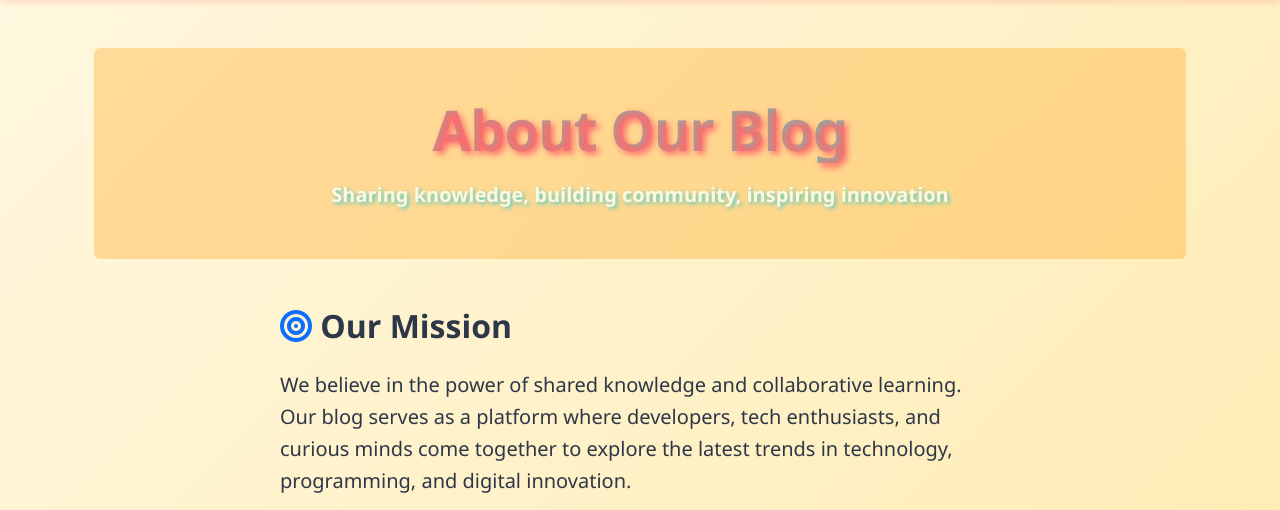
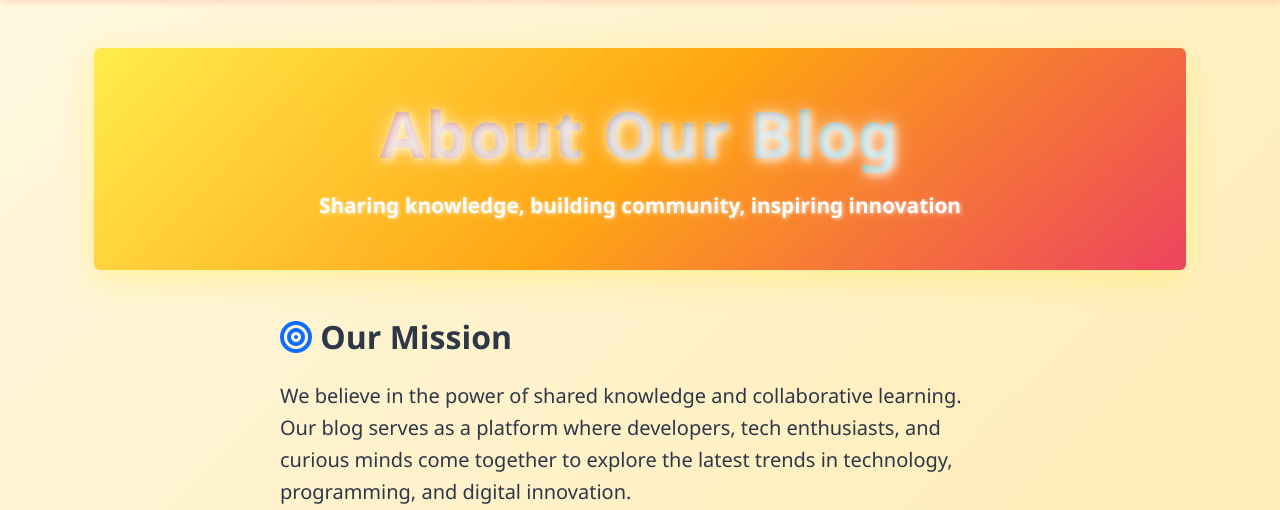
Before and after one commit to egg3552/Capstone-Project, a Django app: page /about/ in a window 1280 px wide. Shown: the part 71-581 px from the top of the page. Run offline with Django 5.2, Linux system fonts and the light colour scheme; some libraries are stand-ins or nearby versions.

Commit message:
enhance: Make About page text ultra-bright and clean with white glow effects

```diff
--- a/static/css/style.css
+++ b/static/css/style.css
@@ -555,13 +555,14 @@
   }
 }
 
-/* About page specific styling with bright colors */
+/* About page specific styling with ultra-bright colors */
 .about-hero {
-  background: linear-gradient(135deg, var(--gradient-sunset)) !important;
+  background: linear-gradient(135deg, #ffeb3b 0%, #ff9800 50%, #e91e63 100%) !important;
   position: relative;
   overflow: hidden;
   border: none !important;
   color: white !important;
+  box-shadow: 0 8px 32px rgba(255, 235, 59, 0.4) !important;
 }
 
 .about-hero::before {
@@ -571,7 +572,7 @@
   left: 0;
   right: 0;
   bottom: 0;
-  background: rgba(255, 152, 0, 0.3);  /* Bright orange overlay */
+  background: linear-gradient(45deg, rgba(255, 255, 255, 0.1), rgba(255, 235, 59, 0.2));  /* Bright light overlay */
   z-index: 1;
 }
 
@@ -582,17 +583,21 @@
 
 .about-hero .about-title {
   color: #ffffff !important;  /* Pure white for maximum contrast */
-  text-shadow: 3px 3px 6px var(--primary-color) !important;  /* Bright colored shadow */
+  text-shadow: 2px 2px 8px rgba(255, 255, 255, 0.8),
+               0 0 20px rgba(255, 255, 255, 0.6),
+               0 0 30px rgba(255, 235, 59, 0.4) !important;  /* Bright white glow */
   font-weight: 900 !important;  /* Extra bold for better visibility */
-  letter-spacing: -0.02em !important;
+  letter-spacing: 2px !important;
   text-transform: none !important;
   opacity: 1 !important;
-  font-size: 3.5rem !important;  /* Make it larger */
+  font-size: 4rem !important;  /* Make it larger */
 }
 
 .about-hero .about-subtitle {
-  color: #fff8e1 !important;  /* Warm light cream for subtitle */
-  text-shadow: 2px 2px 4px var(--secondary-color) !important;
+  color: #ffffff !important;  /* Pure white for subtitle */
+  text-shadow: 1px 1px 4px rgba(255, 255, 255, 0.7),
+               0 0 10px rgba(255, 235, 59, 0.5) !important;  /* Bright white glow */
   opacity: 1 !important;
   font-weight: 600 !important;
+  font-size: 1.3rem !important;
 }
--- a/templates/blog/about.html
+++ b/templates/blog/about.html
@@ -9,8 +9,8 @@
     <div class="row mb-5">
         <div class="col-12 text-center">
             <div class="rounded p-5 about-hero">
-                <h1 class="display-4 mb-3 about-title" style="color: #ffffff !important; text-shadow: 3px 3px 6px #ff6b6b !important; font-weight: 900 !important; font-size: 3.5rem !important;">About Our Blog</h1>
-                <p class="lead mb-0 about-subtitle">Sharing knowledge, building community, inspiring innovation</p>
+                <h1 class="display-4 mb-3 about-title" style="color: #ffffff !important; text-shadow: 2px 2px 8px rgba(255, 255, 255, 0.8), 0 0 20px rgba(255, 255, 255, 0.6) !important; font-weight: 900 !important; font-size: 4rem !important; letter-spacing: 2px !important;">About Our Blog</h1>
+                <p class="lead mb-0 about-subtitle" style="color: #ffffff !important; text-shadow: 1px 1px 4px rgba(255, 255, 255, 0.7) !important; font-weight: 600 !important;">Sharing knowledge, building community, inspiring innovation</p>
             </div>
         </div>
     </div>
```
